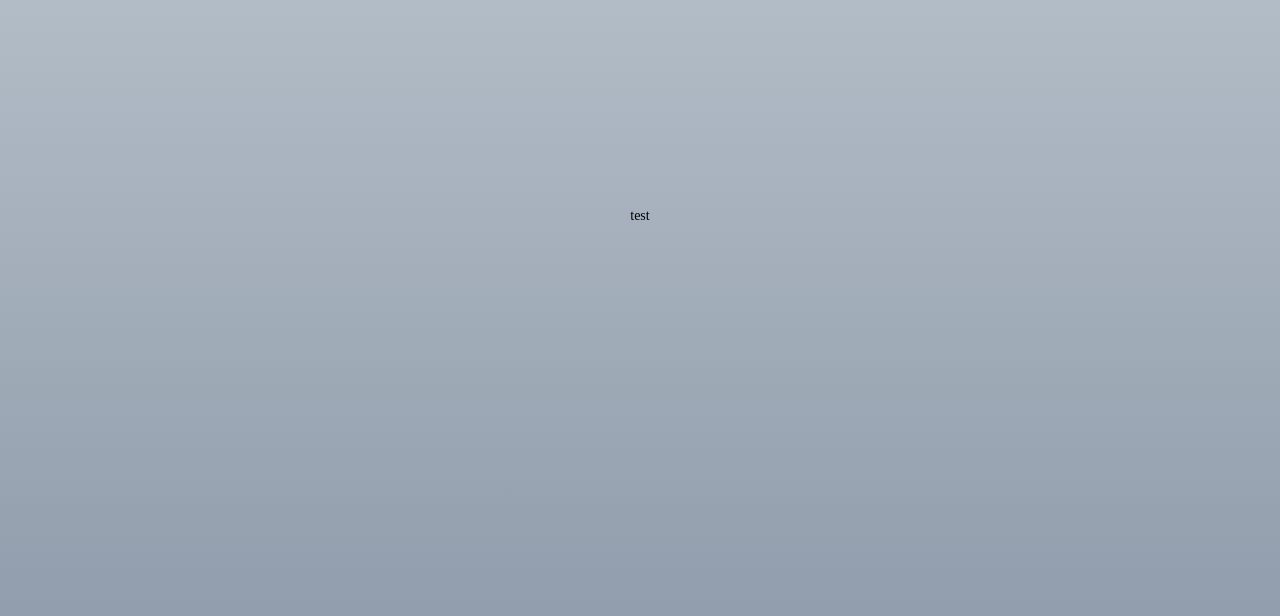
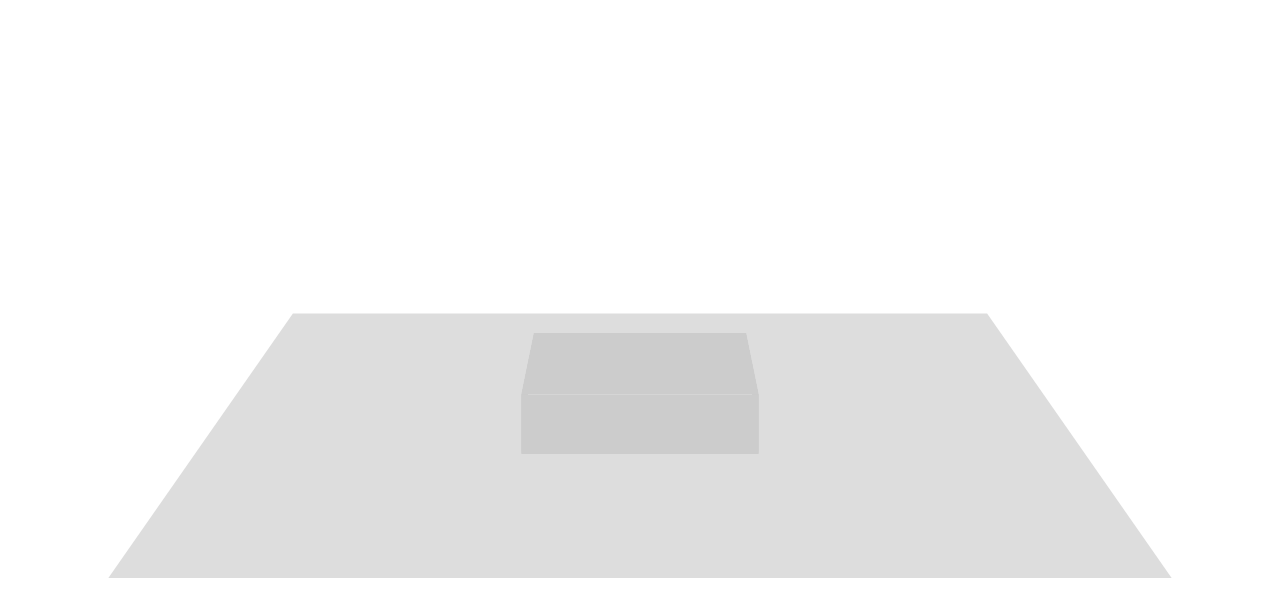
Before and after one commit to omittee/blog1, a React (Create React App) app in the folder fe/: page / in a window 1280 px wide. Shown: the part 184-800 px from the top of the page. Built offline with nearby package versions, Linux system fonts and the light colour scheme.

Commit message:
add decortaiveArtice

```diff
--- a/fe/src/assets/CSS/About/aboutBoard.scss
+++ b/fe/src/assets/CSS/About/aboutBoard.scss
@@ -1,10 +1,13 @@
 .aboutBoard {
   display: flex;
   justify-content: center;
-  align-items: center;
+  // align-items: center;
   color: var(--bg-reverse-color);
   width: 100%;
   height: 100%;
-  background-image: var(--about-bg-linear);
+  // background-image: var(--about-bg-linear);
   scroll-snap-align: start;
+  transform-style: preserve-3d;
+  perspective: 2000px;
+  perspective-origin: center 0%;
 }
--- /dev/null
+++ b/fe/src/assets/CSS/About/decorativeArticle.scss
@@ -0,0 +1,102 @@
+.decoContainer {
+  position: relative;
+  // width: 40rem;
+  // height: 40rem;
+  // perspective: 1200px;
+  background-color: #eee;
+  transform-style: preserve-3d;
+  transform: rotate3d(0, 1, 0, 90deg);
+  & *,
+  & *::after,
+  & *::before {
+    position: absolute;
+    content: '';
+    display: block;
+    background-color: #fff;
+    transform-style: preserve-3d;
+  }
+  .floor {
+    top: 0;
+    left: 0;
+    width: 60rem;
+    height: 60rem;
+    background-color: #ddd;
+    transform:translate(-50%, -50%) rotateX(90deg) translateZ(-43rem);
+  }
+  .base {
+    width: 16rem;
+    height: 16rem;
+    background-color: transparent;
+    transform: translate(-50%, calc(50% + 19rem));
+    &-ud {
+      width: 100%;
+      height: 100%;
+      background-color: transparent;
+      transform: rotateX(90deg);
+      &::before {
+        width: 100%;
+        height: 100%;
+        transform: translateZ(-4rem);
+        background-color: #ccc;
+      }
+      &::after {
+        width: 100%;
+        height: 100%;
+        transform: translateZ(-8rem);
+        background-color: #ccc;
+      }
+    }
+    &-lr {
+      bottom: 0;
+      width: 100%;
+      height: 25%;
+      // background-color: transparent;
+      transform: rotateY(90deg);
+      &::before {
+        width: 100%;
+        height: 100%;
+        transform: translateZ(8rem);
+        background-color: #ccc;
+      }
+      &::after {
+        width: 100%;
+        height: 100%;
+        transform: translateZ(-8rem);
+        background-color: #ccc;
+      }
+    }
+    &-fe {
+      bottom: 0;
+      width: 100%;
+      height: 25%;
+      // background-color: transparent;
+      &::before {
+        width: 100%;
+        height: 100%;
+        transform: translateZ(8rem);
+        background-color: #ccc;
+      }
+      &::after {
+        width: 100%;
+        height: 100%;
+        transform: translateZ(-8rem);
+        background-color: #ccc;
+      }
+    }
+  }
+  .pillar {
+    width: 2rem;
+    height: 2rem;
+    background-color: #ddd;
+    transform: translate(50%, 50%);
+  }
+}
+
+@keyframes roll {
+  from {
+    transform: rotate(0);
+  }
+  to {
+    transform: rotateY(360deg);
+  }
+}
--- a/fe/src/components/About/AboutBoard.tsx
+++ b/fe/src/components/About/AboutBoard.tsx
@@ -1,8 +1,11 @@
 import React from 'react';
+import DecorativeArticle from './DecorativeArticle';
 import "@/assets/CSS/About/aboutBoard.scss"
 function AboutBoard () {
   return (
-    <div className='aboutBoard'>test</div>
+    <div className='aboutBoard'>
+      <DecorativeArticle></DecorativeArticle>
+    </div>
   )
 }
 export default AboutBoard
--- /dev/null
+++ b/fe/src/components/About/DecorativeArticle.tsx
@@ -0,0 +1,25 @@
+import React from "react";
+import "@/assets/CSS/About/decorativeArticle.scss";
+function DecorativeArticle() {
+  return (
+    <div className="decoContainer">
+      <div className="floor"></div>
+      <div className="square">
+        <div className="square-1">
+          <div className="square-2">
+            <div className="square-3">
+              <div className="cube"></div>
+            </div>
+          </div>
+        </div>
+      </div>
+      <div className="pillar"></div>
+      <div className="base">
+        <div className="base-ud"></div>
+        <div className="base-lr"></div>
+        <div className="base-fe"></div>
+      </div>
+    </div>
+  );
+}
+export default DecorativeArticle;
--- a/fe/src/components/Article/ArticleCard.tsx
+++ b/fe/src/components/Article/ArticleCard.tsx
@@ -29,8 +29,8 @@ function ArticleCard(props: Props) {
         </div>
         <div className="footer">
           <div className="tags hideScrollBar">
-            {props.article.tags.trim().split(" ").map((x) => (
-              <span className="tag">{x}</span>
+            {props.article.tags.trim().split(" ").map((x, i) => (
+              <span className="tag" key={i}>{x}</span>
             ))}
           </div>
           <div className="lastModified">
--- a/fe/src/components/Article/ArticleList.tsx
+++ b/fe/src/components/Article/ArticleList.tsx
@@ -2,10 +2,8 @@ import React from 'react';
 import ArticleCard from './ArticleCard';
 import data from "@/constants/data"
 import "@/assets/CSS/Article/articleList.scss"
-console.log(data);
-
 function ArticleList() {
-  const listItem = data.map((x, index)=><ArticleCard article={x} index={index}></ArticleCard>)
+  const listItem = data.map((x, index)=><ArticleCard article={x} index={index} key={x.id}></ArticleCard>)
   return (
     <div className='articleList'>{listItem}</div>
   )
```
Also changed, not shown: fe/src/components/TagCloud/TagCloud.tsx (added, +7 -0 lines).
